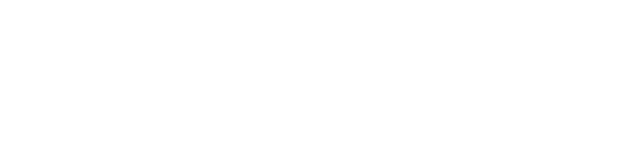
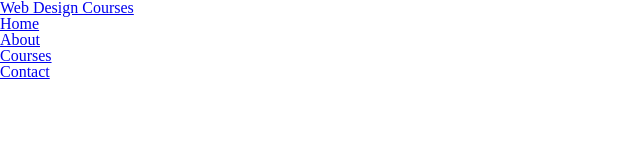
Before and after one commit to LoganRickert/WDCWebsite, a plain HTML site: page index.html in a window 1280 px wide. Shown: the whole page, without its empty margins (0-640 px from the left). Drawn offline with Linux system fonts and the light colour scheme.

Commit message:
Added header and nav

```diff
--- a/index.html
+++ b/index.html
@@ -6,7 +6,9 @@
 
     <title>Web Design Course</title>
 
-    <link rel="stylesheet" href="css/styles.css">
+    <link href="https://fonts.googleapis.com/css?family=Roboto" rel="stylesheet">
+
+    <link rel="stylesheet" href="css/reset.css">
     <link rel="stylesheet" href="css/styles.css">
 
     <!--[if lt IE 9]>
@@ -15,6 +17,24 @@
 </head>
 
 <body>
+    <header>
+        <div class="wrapper">
+            <h1><a href="#">Web Design Courses</a></h1>
+            <nav>
+                <ul>
+                    <li><a href="#">Home</a></li>
+                    <li><a href="#">About</a></li>
+                    <li><a href="#">Courses</a></li>
+                    <li><a href="#">Contact</a></li>
+                </ul>
+            </nav>
+        </div>
+    </header>
+    <div class="body-main">
+        <main>
+
+        </main>
+    </div>
     <script src="js/main.js" type="text/javascript"></script>
 </body>
 </html>
```
